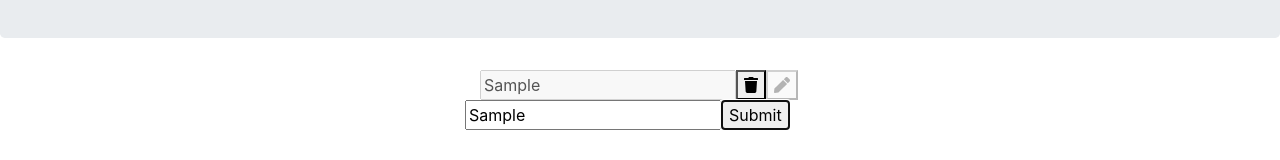
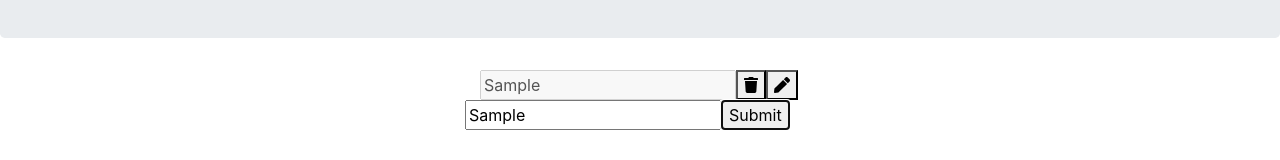
Before and after one commit to Aldroc/to-do-app, a React (Create React App) app: page / in a window 1280 px wide. Both pictures are taken after typing "Sample" into the empty fields and a click on the button "Submit". Shown: the part 168-328 px from the top of the page. Built offline with nearby package versions, Linux system fonts and the light colour scheme.

Commit message:
readme_update_28_05

```diff
--- a/src/components/taskList.js
+++ b/src/components/taskList.js
@@ -8,8 +8,7 @@ class TaskList extends Component{
         this.deleteClick=this.deleteClick.bind(this);
         this.editClick=this.editClick.bind(this);
         this.state={
-            inputStatus: 'false',
-            buttonStatus: 'true'
+            inputStatus: 'true'
         }
     }
     deleteClick(){
@@ -23,7 +22,7 @@ class TaskList extends Component{
             <div className="container">
                 <input type="text" defaultValue={this.props.taskName} disabled={this.state.inputStatus} />
                 <button type="button"><FontAwesomeIcon icon={faTrash} onClick={this.deleteClick}/></button>
-                <button type="button" disabled={this.state.buttonStatus} onClick={this.editClick}><FontAwesomeIcon icon={faPen} /></button>
+                <button type="button" onClick={this.editClick}><FontAwesomeIcon icon={faPen} /></button>
             </div>
         );
     }
--- /dev/null
+++ b/src/shared/task.js
@@ -0,0 +1 @@
+export let task=[];
```
